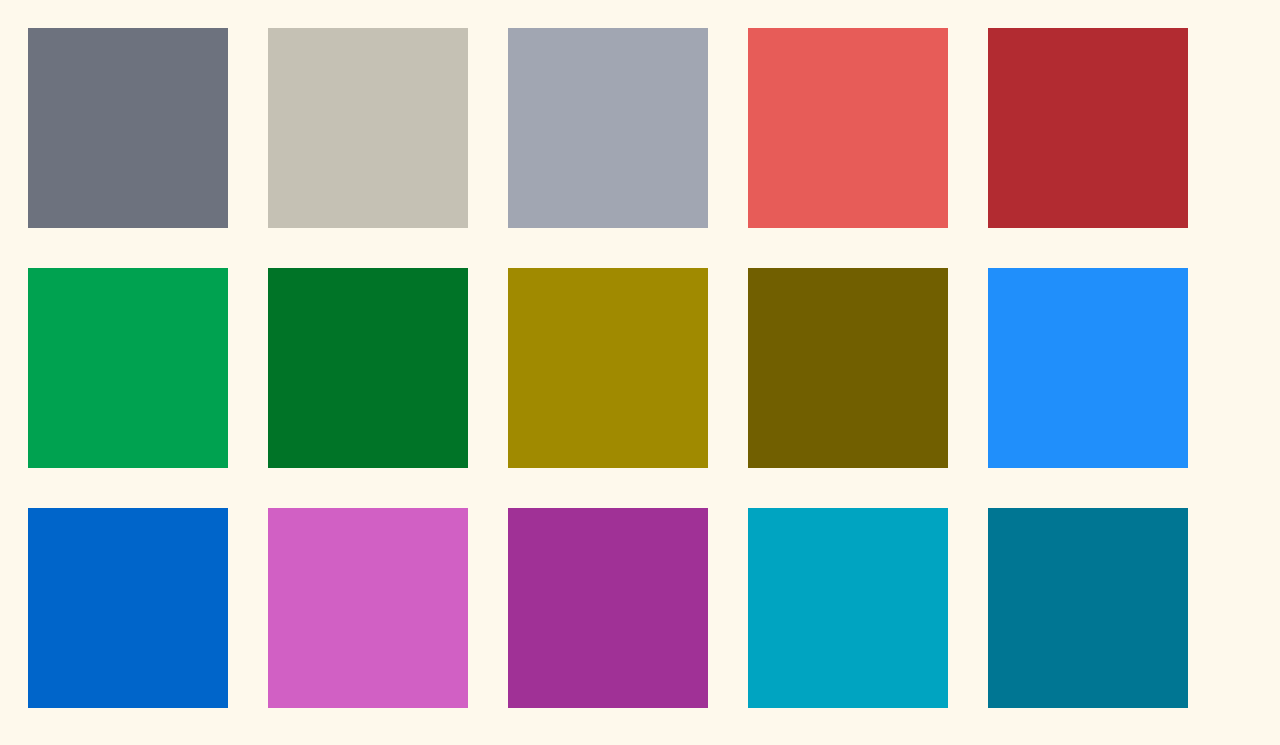
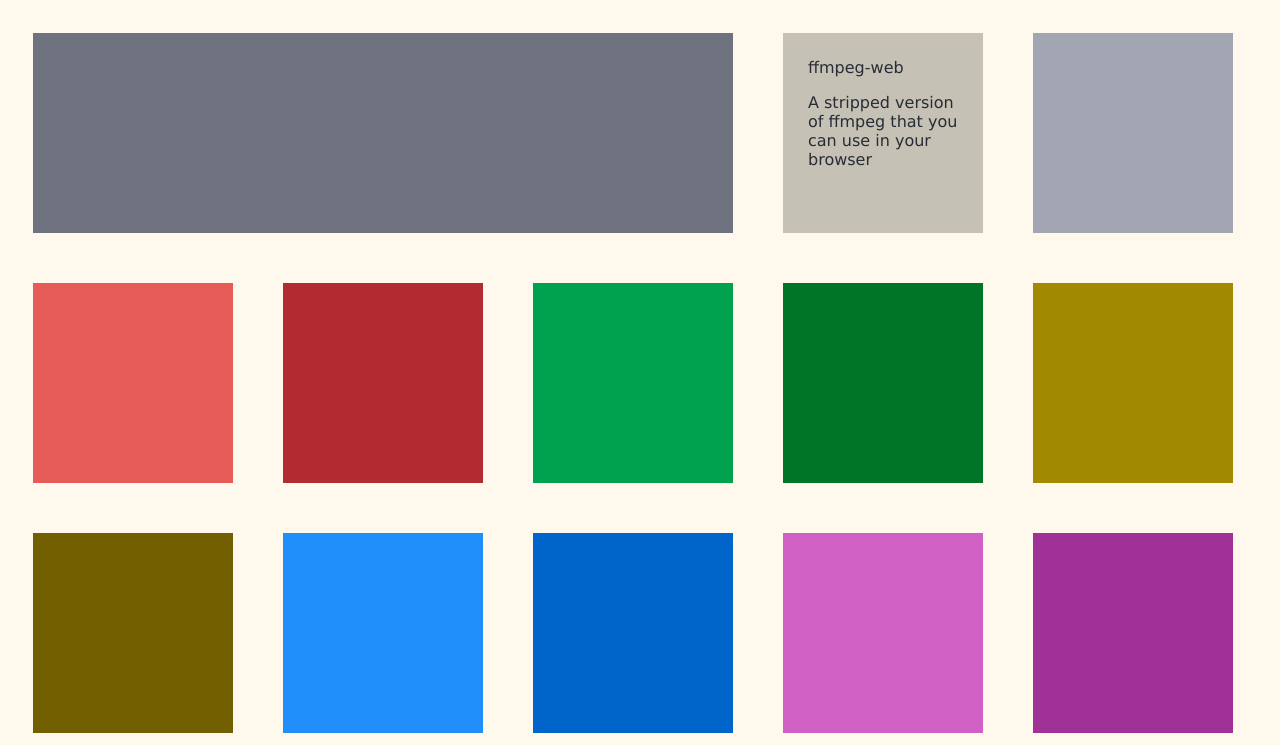
Before and after one commit to essencesdev/essencesdev.github.io, a plain HTML site: page index.html in a window 1280 px wide. Shown: the top 745 px of the page. Drawn offline with Linux system fonts and the light colour scheme.

Commit message:
Add link to ffmpeg-web

```diff
--- a/index.html
+++ b/index.html
@@ -1,22 +1,47 @@
+<!DOCTYPE html>
 <html>
 	<head>
-		<link rel="stylesheet" href="/colors.css" />
+		<link rel="stylesheet" href="./colors.css" />
 		<style>
+			:root {
+				--spacing: 25px;
+				--target-length: 200px;
+			}
+			* {
+				box-sizing: border-box;
+			}
 			body {
 				display: flex;
 				flex-wrap: wrap;
 				background: var(--bg);
+				font-family: Verdana, Geneva, Tahoma, sans-serif;
 			}
-			div {
-				width: 200px;
-				height: 200px;
-				margin: 20px;
+			#first {
+				color: var(--bg);
+				text-align: center;
+				width: calc(var(--target-length) * 3 + var(--spacing) * 4);
+				font-size: 25px;
+			}
+			div, a {
+				padding: var(--spacing);
+				width: var(--target-length);
+				height: var(--target-length);
+				margin: var(--spacing);
+				text-decoration: none;
+			}
+			a:hover {
+				border: 1px solid var(--fg);
 			}
 		</style>
 	</head>
 	<body>
-		<div style="background-color: var(--fg)"></div>
-		<div style="background-color: var(--grey-1)"></div>
+		<div id="first" style="background-color: var(--fg)">
+		</div>
+		<a style="background-color: var(--grey-1); color: var(--grey-4)"
+			href="ffmpeg-web">
+			ffmpeg-web
+			<p>A stripped version of ffmpeg that you can use in your browser</p>
+		</a>
 		<div style="background-color: var(--grey-2)"></div>
 		<div style="background-color: var(--red-1)"></div>
 		<div style="background-color: var(--red-2)"></div>
```
